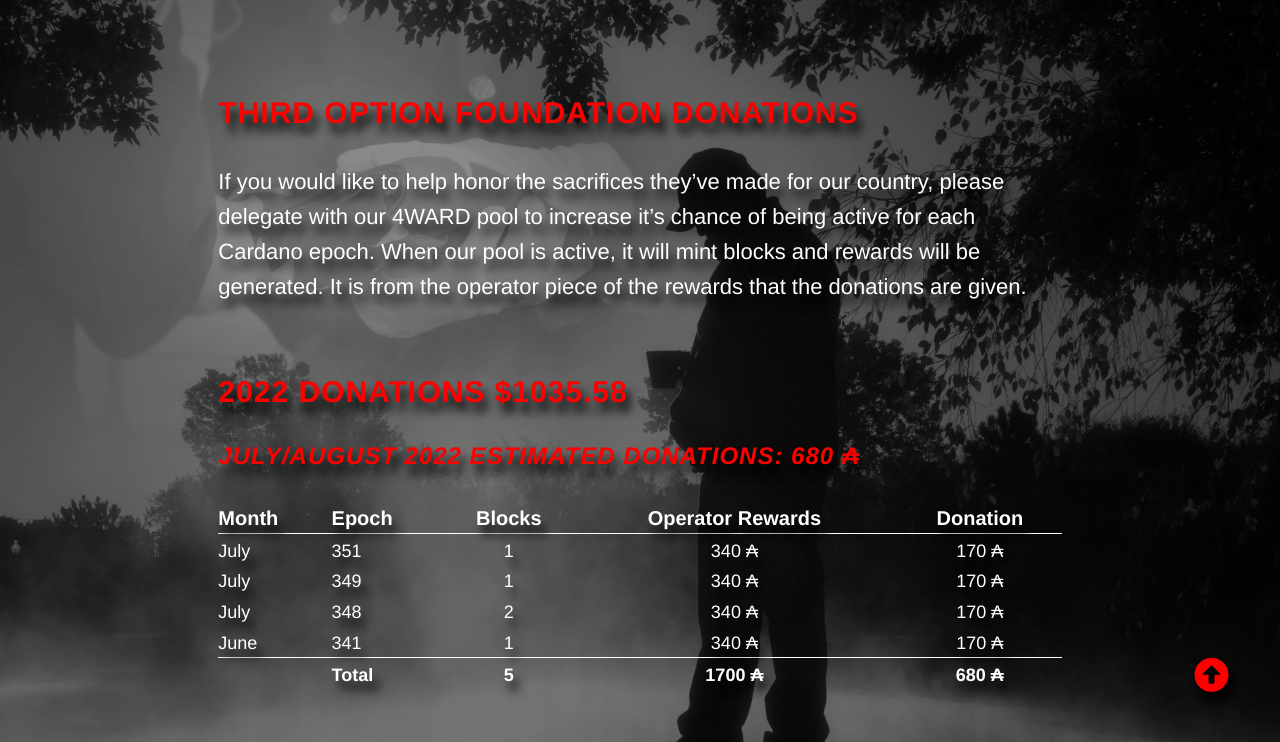
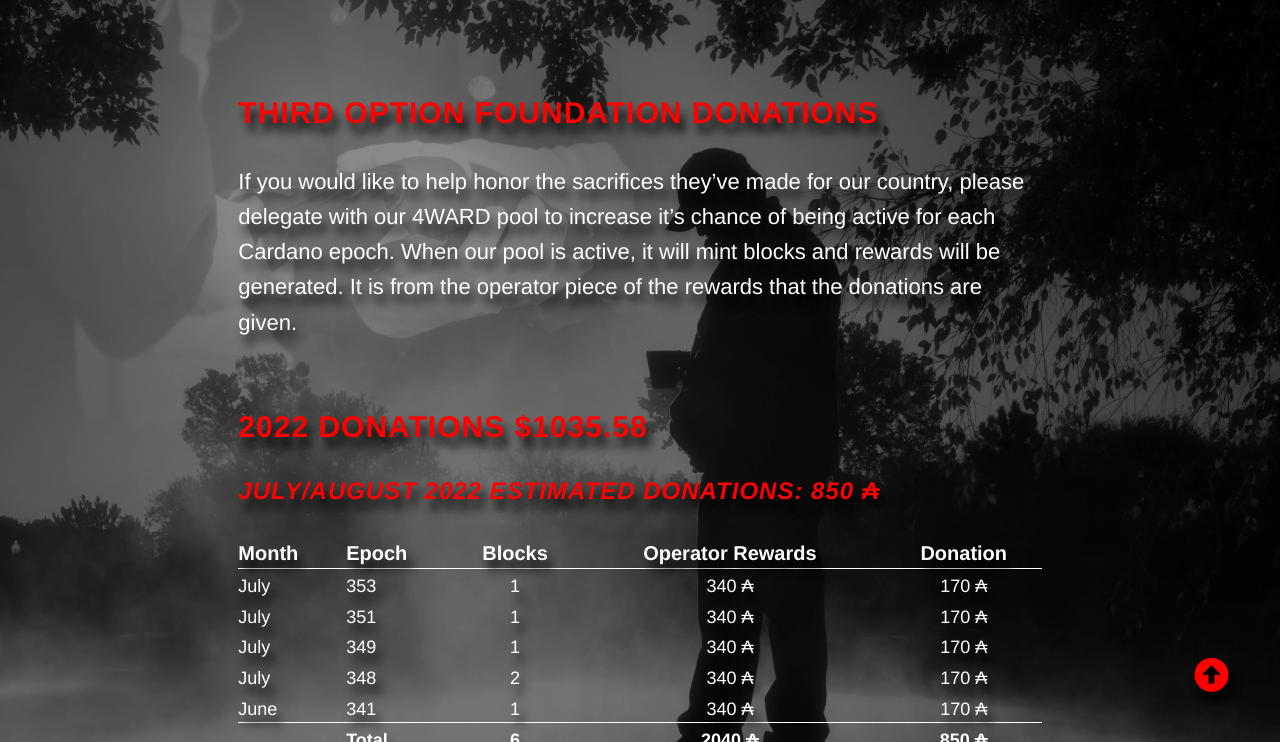
Before and after one commit to fisherstevenk/4WARD, a Jekyll site: the page built from _missions/third-option-foundation.markdown, in a window 1280 px wide and 900 px high, scrolled down 864 px, cut to the strip 158-900 px from the top of the window. Built offline with Jekyll 4.4.1, drawn with Linux system fonts in a browser that asks for light colours.

Commit message:
updated to fix margins

```diff
--- a/_includes/css/swiftcryptollc.css
+++ b/_includes/css/swiftcryptollc.css
@@ -517,6 +517,11 @@
   min-height: 100vh;
 }
 
+.container div.row {
+  margin-left: 15px !important;
+  margin-right: 15px !important;
+}
+
 .left-container {
   margin-left: 45px !important;
 }
--- a/_layouts/4ward.html
+++ b/_layouts/4ward.html
@@ -17,12 +17,12 @@
                 <ul>
                     <li style="margin-bottom: 20px">
                         <strong><a style="font-size: larger" href="/missions/third-option-foundation#tof-donations"
-                                target="_blank" onclick="updateGoogle('tof-donations')">Third Option Foundation
+                                onclick="updateGoogle('tof-donations')">Third Option Foundation
                                 Donations</a></strong>
                     </li>
                     <li>
                         <strong><a style="font-size: larger" href="/missions/captive-audience#ca-donations"
-                                target="_blank" onclick="updateGoogle('ca-donations')">Captive Audience
+                                onclick="updateGoogle('ca-donations')">Captive Audience
                                 Donations</a></strong>
                     </li>
                 </ul>
--- a/_missions/captive-audience.markdown
+++ b/_missions/captive-audience.markdown
@@ -7,15 +7,16 @@
 
 ## 2022 Donations 340 ₳ ##
 
-### _July Estimated Donations: 255 ₳_ ###
+### _July Estimated Donations: 340 ₳_ ###
 
 | Month | Epoch | Blocks | Operator Rewards | Donation |
 | :---- | :---- | :----: | :----: | :----: |
+| July | 353 | 1 | 340 ₳ | 85 ₳ |
 | July | 351 | 1 | 340 ₳ | 85 ₳ |
 | July | 349 | 1 | 340 ₳ | 85 ₳ |
 | July | 348 | 2 | 340 ₳ | 85 ₳ |
 | :---- | :---- | :----: | :----: | :----: |
-| | Total | 4 | 1020 ₳ | 255 ₳ |
+| | Total | 5 | 1360 ₳ | 340 ₳ |
 
 <br />
 
--- a/_missions/third-option-foundation.markdown
+++ b/_missions/third-option-foundation.markdown
@@ -7,16 +7,17 @@
 
 ## 2022 Donations $1035.58 ##
 
-### _July/August 2022 Estimated Donations: 680 ₳_ ###
+### _July/August 2022 Estimated Donations: 850 ₳_ ###
 
 | Month | Epoch | Blocks | Operator Rewards | Donation |
 | :---- | :---- | :----: | :----: | :----: |
+| July | 353 | 1 | 340 ₳ | 170 ₳ |
 | July | 351 | 1 | 340 ₳ | 170 ₳ |
 | July | 349 | 1 | 340 ₳ | 170 ₳ |
 | July | 348 | 2 | 340 ₳ | 170 ₳ |
 | June | 341 | 1 | 340 ₳ | 170 ₳ |
 | :---- | :---- | :----: | :----: | :----: |
-| | Total | 5 | 1700 ₳ | 680 ₳ |
+| | Total | 6 | 2040 ₳ | 850 ₳ |
 
 <br />
 
```
Also changed, not shown: 5 other files.
